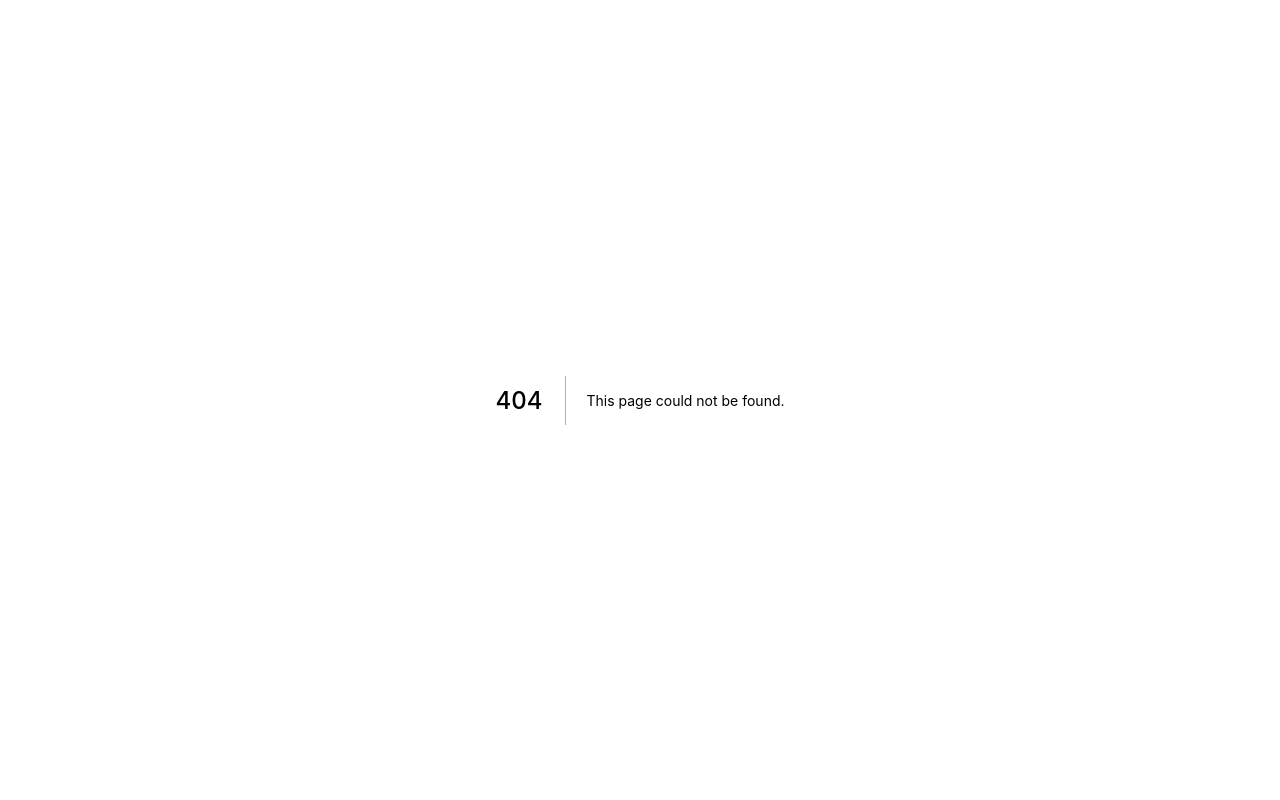
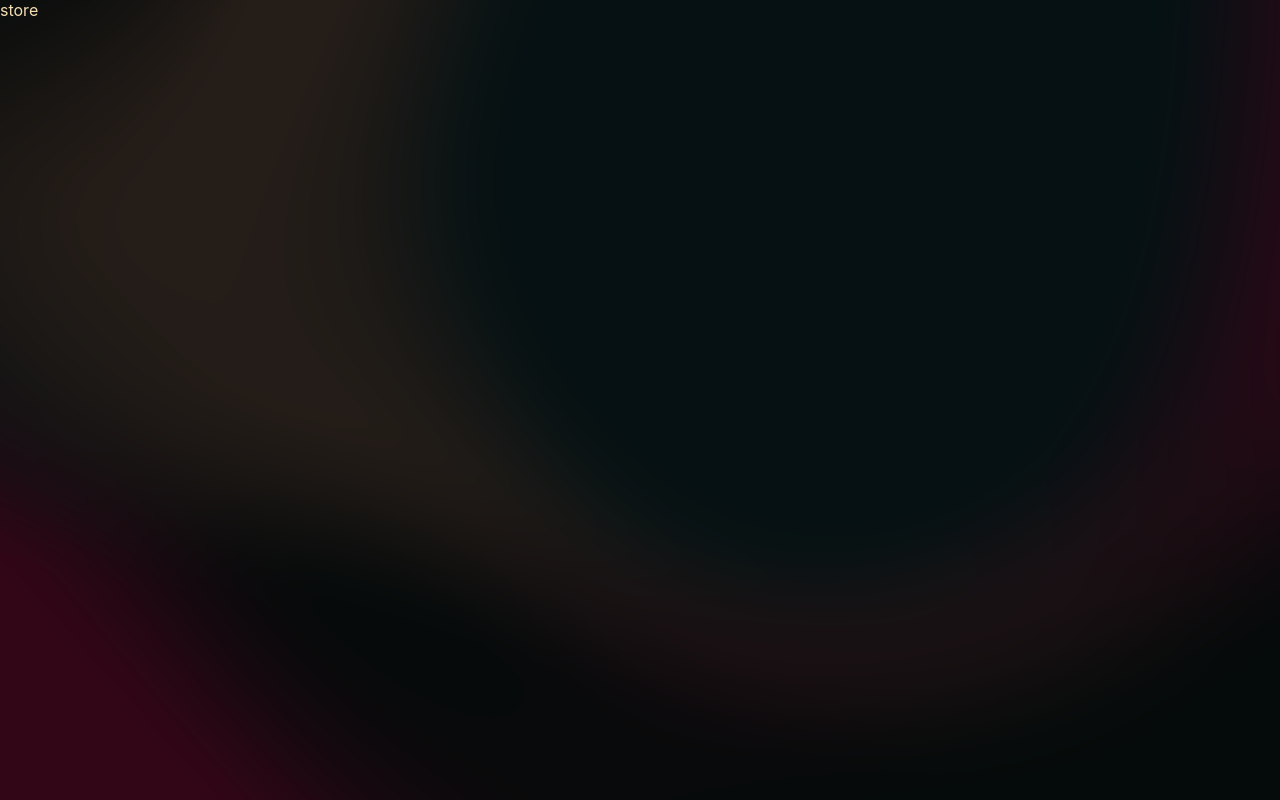
Before and after one commit to shouravrahman/coffee-pro-nextjs, a Next.js app: page /stores/1 in a window 1280 px wide. Before the commit this address had no page. Built offline with nearby package versions, Linux system fonts and the light colour scheme; a web font is replaced by a local one.

Commit message:
store page

```diff
--- /dev/null
+++ b/pages/stores/[id].js
@@ -0,0 +1,8 @@
+import { useRouter } from 'next/router'
+
+const CoffeeStore = () => {
+	const router = useRouter()
+	return <div>store</div>
+}
+
+export default CoffeeStore
```
